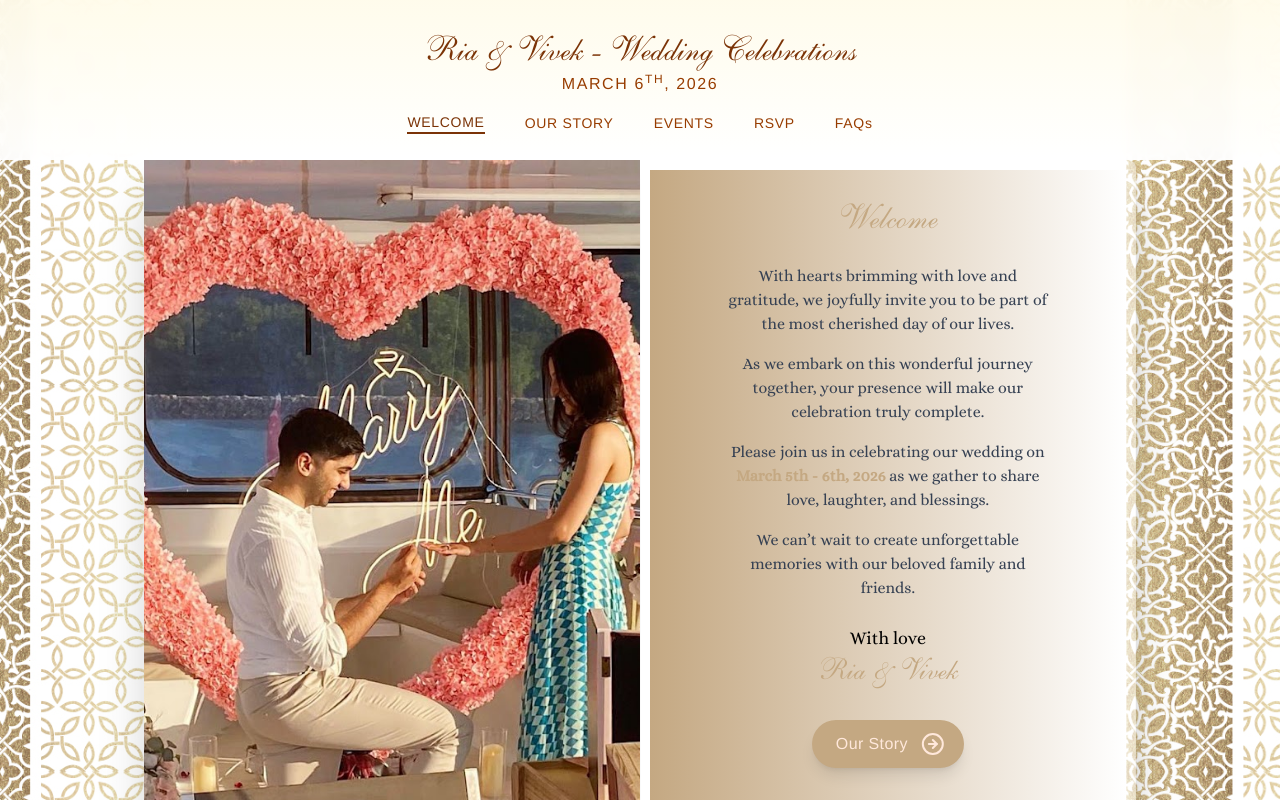
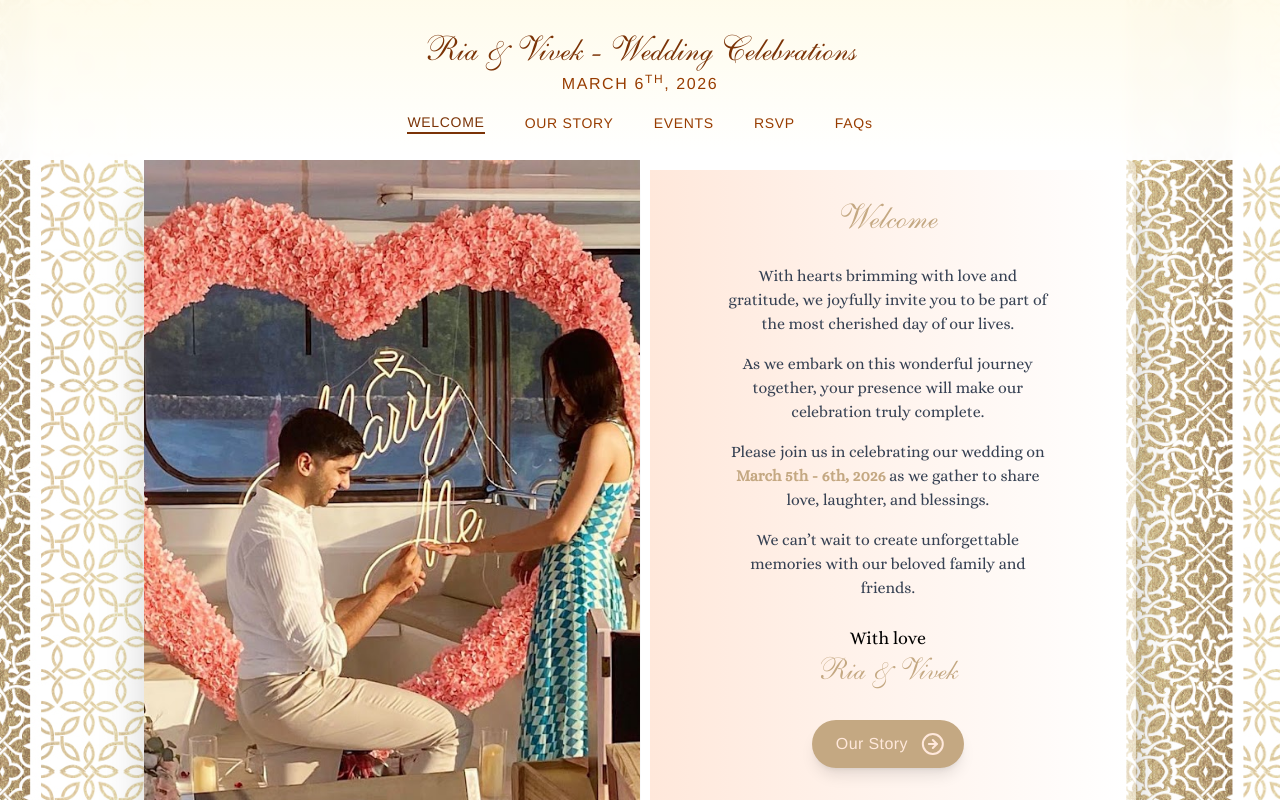
Before and after one commit to Ashish-Singh-Negi/wed, a Next.js app: page /welcome in a window 1280 px wide. Shown: the top 800 px of the page. Built offline with nearby package versions, Linux system fonts and the light colour scheme; a web font is replaced by a local one.

Commit message:
Update welcome page

```diff
--- a/app/(main)/welcome/page.tsx
+++ b/app/(main)/welcome/page.tsx
@@ -43,7 +43,7 @@ export default function WelcomePage() {
       p-[5%] px-[7%] lg:px-[15%]
       border-[10px] border-white/50
       shadow-xl rounded-lg
-      max-w-xl mx-auto space-y-4 lg:h-full text-gray-700 text-base leading-relaxed bg-gradient-to-r from-[#c4a882] to-white
+      max-w-xl mx-auto space-y-4 lg:h-full text-gray-700 text-base leading-relaxed bg-gradient-to-r from-[#FFE8DB] to-white
     "
               >
                 <div className="flex flex-col font-alice justify-center gap-6">
```
